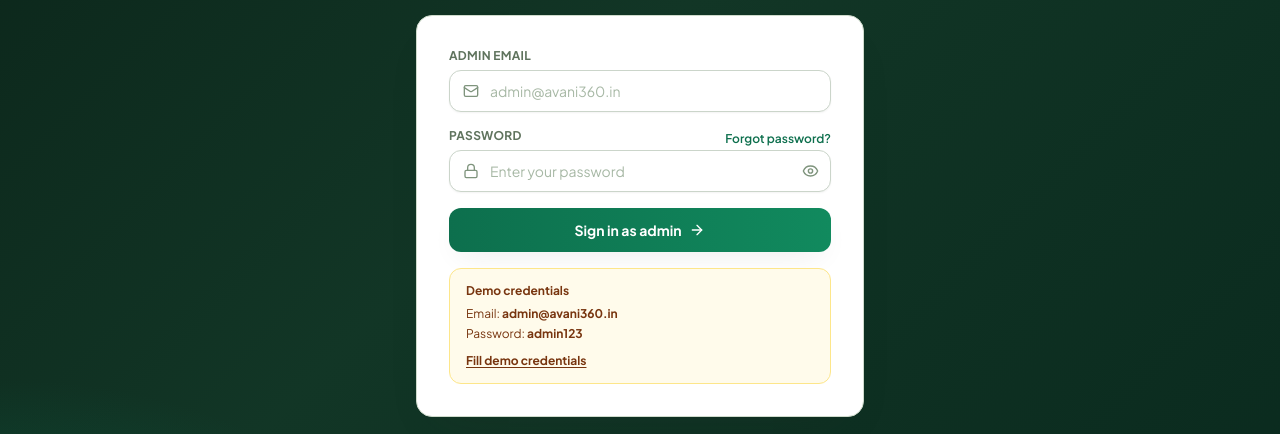
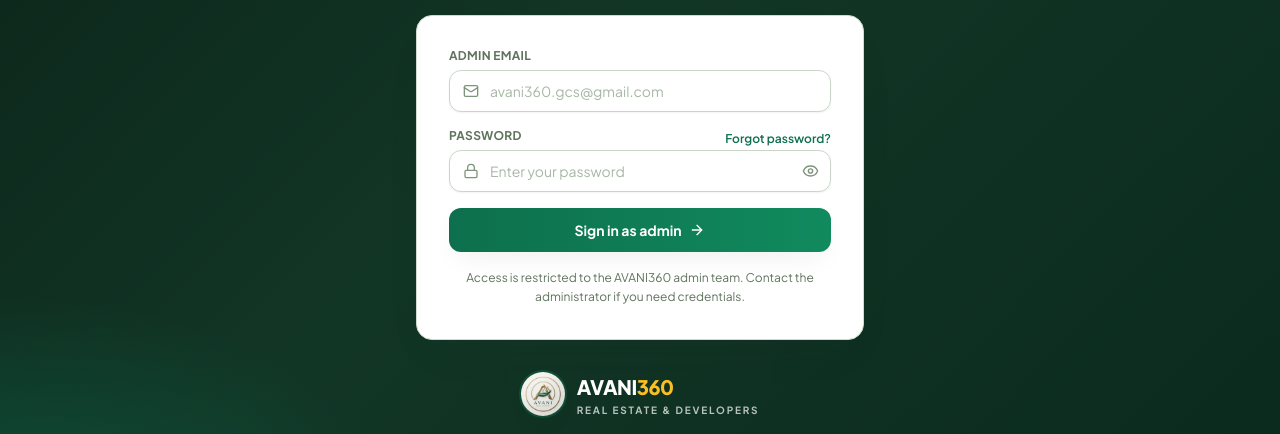
Before and after one commit to manojmanvy/AVANI360, a React (Vite) app in the folder frontend/: page /admin/login in a window 1280 px wide. Shown: the part 357-791 px from the top of the page. Built offline with nearby package versions, Linux system fonts and the light colour scheme; no server answers.

Commit message:
fix: remove admin demo credentials and require strong env password

```diff
--- a/frontend/src/context/AdminAuthContext.jsx
+++ b/frontend/src/context/AdminAuthContext.jsx
@@ -1,10 +1,5 @@
 import { createContext, useCallback, useContext, useMemo } from 'react'
 import { useAuth } from './AuthContext.jsx'
-
-const DEMO_ADMIN = {
-  email: 'admin@avani360.in',
-  password: 'admin123',
-}
 
 const AdminAuthContext = createContext(null)
 
@@ -32,7 +27,6 @@ export function AdminAuthProvider({ children }) {
       isAuthenticated: isAdmin,
       login: adminLogin,
       logout,
-      demoCredentials: DEMO_ADMIN,
     }),
     [isAdmin, user, adminLogin, logout],
   )
--- a/frontend/src/pages/AdminLoginPage.jsx
+++ b/frontend/src/pages/AdminLoginPage.jsx
@@ -13,7 +13,7 @@ const labelClass = 'mb-1.5 block text-xs font-bold uppercase tracking-wide text-
 
 export default function AdminLoginPage() {
   usePageTitle('Admin login')
-  const { isAuthenticated, login, demoCredentials } = useAdminAuth()
+  const { isAuthenticated, login } = useAdminAuth()
   const navigate = useNavigate()
   const location = useLocation()
   const from = location.state?.from || '/admin'
@@ -53,11 +53,6 @@ export default function AdminLoginPage() {
     navigate(from, { replace: true })
   }
 
-  const fillDemo = () => {
-    setForm({ email: demoCredentials.email, password: demoCredentials.password })
-    setErrors({})
-  }
-
   return (
     <section className="bg-forest py-12 sm:py-16">
       <Container>
@@ -95,7 +90,7 @@ export default function AdminLoginPage() {
                   type="email"
                   value={form.email}
                   onChange={(event) => update('email', event.target.value)}
-                  placeholder="admin@avani360.in"
+                  placeholder="avani360.gcs@gmail.com"
                   className={fieldClass}
                   aria-invalid={Boolean(errors.email)}
                 />
@@ -149,21 +144,10 @@ export default function AdminLoginPage() {
               Sign in as admin <ArrowRight size={16} />
             </button>
 
-            <div className="rounded-xl border border-amber-200 bg-amber-50 px-4 py-3 text-xs leading-relaxed text-amber-900">
-              <p className="font-bold">Demo credentials</p>
-              <p className="mt-1">
-                Email: <strong>{demoCredentials.email}</strong>
-                <br />
-                Password: <strong>{demoCredentials.password}</strong>
-              </p>
-              <button
-                type="button"
-                onClick={fillDemo}
-                className="mt-2 font-bold text-amber-900 underline underline-offset-2"
-              >
-                Fill demo credentials
-              </button>
-            </div>
+            <p className="text-center text-xs leading-relaxed text-navy-500">
+              Access is restricted to the AVANI360 admin team. Contact the administrator if you need
+              credentials.
+            </p>
           </form>
 
           <div className="mt-8 flex items-center justify-center">
```
Also changed, not shown: 2 other files (tests, documents, lock files or other folders).
